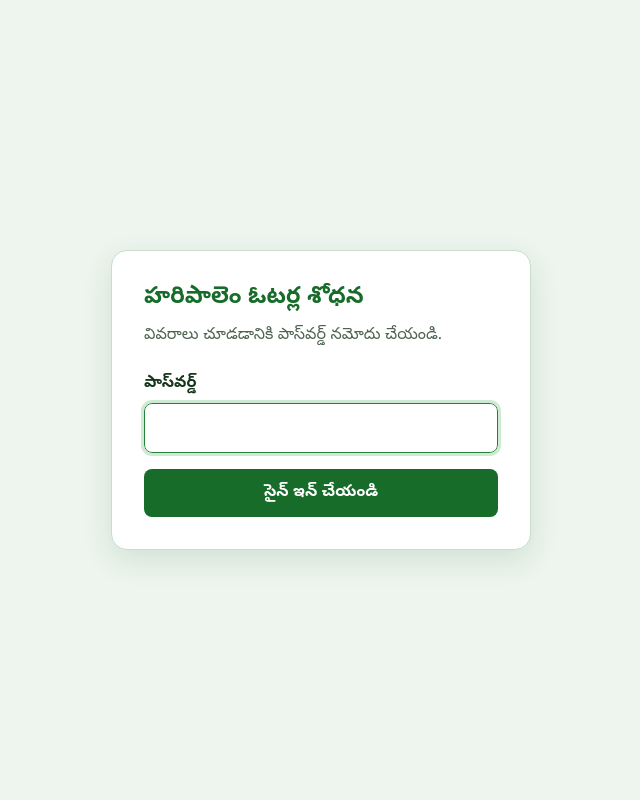
After one commit to Pranav-Sashank/haripalem-voter-app, a Flask app: page /login in a window 1280 px wide. The commit adds this page. Shown: the whole page, without its empty margins (319-959 px from the left). Run offline with Flask 3, Linux system fonts and the light colour scheme.

Commit message:
Add password-protected voter access

```diff
--- a/app.py
+++ b/app.py
@@ -5,12 +5,15 @@ Flask Web Application.
 
 import os
 import io
-from flask import Flask, render_template, request, jsonify, send_file, abort
+import hmac
+from functools import wraps
+from flask import Flask, render_template, request, jsonify, send_file, abort, redirect, session, url_for
 from services.pdf_processor import init_database, get_voter_by_serial, get_village_statistics, search_voters
 from services.voter_extractor import extract_voter_preview_base64, extract_voter_preview_bytes
 
 app = Flask(__name__)
-app.config['SECRET_KEY'] = 'haripalem-voter-secret-key-2026'
+app.config['SECRET_KEY'] = os.environ.get('FLASK_SECRET_KEY', os.urandom(32))
+ACCESS_PASSWORD = os.environ.get('ACCESS_PASSWORD')
 
 def format_display_text(value):
     """Remove PDF text-extraction artifacts without changing actual voter data."""
@@ -45,6 +48,16 @@ def format_voter_for_display(voter):
         voter[field] = format_display_text(voter.get(field))
     return voter
 
+def login_required(view):
+    @wraps(view)
+    def wrapped_view(*args, **kwargs):
+        if not session.get('authenticated'):
+            if request.path == '/search' or request.path.startswith(('/preview/', '/api/')):
+                return jsonify({'success': False, 'error': 'దయచేసి ముందుగా సైన్ ఇన్ చేయండి.'}), 401
+            return redirect(url_for('login', next=request.path))
+        return view(*args, **kwargs)
+    return wrapped_view
+
 # Ensure database is initialized on startup
 with app.app_context():
     try:
@@ -52,13 +65,34 @@ with app.app_context():
     except Exception as e:
         print(f"Database initialization note: {e}")
 
+@app.route('/login', methods=['GET', 'POST'])
+def login():
+    error = None
+    if request.method == 'POST':
+        submitted_password = request.form.get('password', '')
+        if ACCESS_PASSWORD and hmac.compare_digest(submitted_password, ACCESS_PASSWORD):
+            session.clear()
+            session['authenticated'] = True
+            session.permanent = True
+            next_page = request.form.get('next') or url_for('index')
+            return redirect(next_page)
+        error = 'పాస్‌వర్డ్ సరైనది కాదు.'
+    return render_template('login.html', error=error, next_page=request.args.get('next', ''))
+
+@app.route('/logout', methods=['POST'])
+def logout():
+    session.clear()
+    return redirect(url_for('login'))
+
 @app.route('/', methods=['GET'])
+@login_required
 def index():
     """Main application dashboard and search view in Telugu."""
     stats = get_village_statistics()
     return render_template('index.html', stats=stats)
 
 @app.route('/search', methods=['POST'])
+@login_required
 def search_voter():
     """
     Search voter by serial number (1 to 2856).
@@ -109,6 +143,7 @@ def search_voter():
     })
 
 @app.route('/print/<int:serial_number>', methods=['GET'])
+@login_required
 def print_voter(serial_number):
     """Show a printer-friendly voter record; the browser handles printing."""
     voter = get_voter_by_serial(serial_number)
@@ -117,6 +152,7 @@ def print_voter(serial_number):
     return render_template('print.html', voter=voter)
 
 @app.route('/preview/<int:serial_number>', methods=['GET'])
+@login_required
 def preview_voter_image(serial_number):
     """
     Returns PNG image bytes of the cropped entry directly from the PDF.
@@ -134,6 +170,7 @@ def preview_voter_image(serial_number):
     )
 
 @app.route('/api/voter/<int:serial_number>', methods=['GET'])
+@login_required
 def api_voter_details(serial_number):
     """
     REST API endpoint for authorized systems to retrieve structured voter data.
--- a/templates/index.html
+++ b/templates/index.html
@@ -29,6 +29,9 @@
                 <p class="sub-title">ఓటరు వివరాల శోధన వ్యవస్థ – 2026</p>
                 <p class="constituency-tag">యలమంచిలి శాసనసభ నియోజకవర్గము &bull; అనకాపల్లి జిల్లా</p>
             </div>
+            <form class="logout-form" action="/logout" method="post">
+                <button type="submit">సైన్ అవుట్</button>
+            </form>
         </div>
     </header>
 
--- /dev/null
+++ b/templates/login.html
@@ -0,0 +1,37 @@
+<!DOCTYPE html>
+<html lang="te">
+<head>
+    <meta charset="UTF-8">
+    <meta name="viewport" content="width=device-width, initial-scale=1.0">
+    <meta name="theme-color" content="#1b5e20">
+    <title>సైన్ ఇన్ – హరిపాలెం ఓటర్లు</title>
+    <link rel="preconnect" href="https://fonts.googleapis.com">
+    <link rel="preconnect" href="https://fonts.gstatic.com" crossorigin>
+    <link href="https://fonts.googleapis.com/css2?family=Noto+Sans+Telugu:wght@400;500;600;700&display=swap" rel="stylesheet">
+    <style>
+        * { box-sizing: border-box; }
+        body { min-height: 100vh; margin: 0; display: grid; place-items: center; padding: 20px; background: #edf5ee; color: #16351b; font-family: "Noto Sans Telugu", "Nirmala UI", sans-serif; }
+        .login-card { width: min(100%, 420px); padding: 32px; background: #fff; border: 1px solid #c8ddcb; border-radius: 16px; box-shadow: 0 10px 30px rgba(19, 86, 33, .12); }
+        h1 { margin: 0 0 10px; color: #176c29; font-size: 1.45rem; }
+        p { margin: 0 0 24px; color: #4d6350; line-height: 1.6; }
+        label { display: block; margin-bottom: 8px; font-weight: 600; }
+        input { width: 100%; padding: 13px; border: 1px solid #a9c9ae; border-radius: 8px; font: inherit; }
+        input:focus { outline: 3px solid #cdebd2; border-color: #248339; }
+        button { width: 100%; margin-top: 16px; padding: 13px; border: 0; border-radius: 8px; background: #176c29; color: #fff; font: inherit; font-weight: 700; cursor: pointer; }
+        .error { margin: 14px 0 0; color: #b42318; }
+    </style>
+</head>
+<body>
+    <main class="login-card">
+        <h1>హరిపాలెం ఓటర్ల శోధన</h1>
+        <p>వివరాలు చూడడానికి పాస్‌వర్డ్ నమోదు చేయండి.</p>
+        <form method="post">
+            <input type="hidden" name="next" value="{{ next_page }}">
+            <label for="password">పాస్‌వర్డ్</label>
+            <input id="password" name="password" type="password" inputmode="numeric" autocomplete="current-password" required autofocus>
+            <button type="submit">సైన్ ఇన్ చేయండి</button>
+        </form>
+        {% if error %}<p class="error" role="alert">{{ error }}</p>{% endif %}
+    </main>
+</body>
+</html>
```
Also changed, not shown: static/css/style.css (+19 -0 lines), tests/test_app.py (+11 -3 lines).
